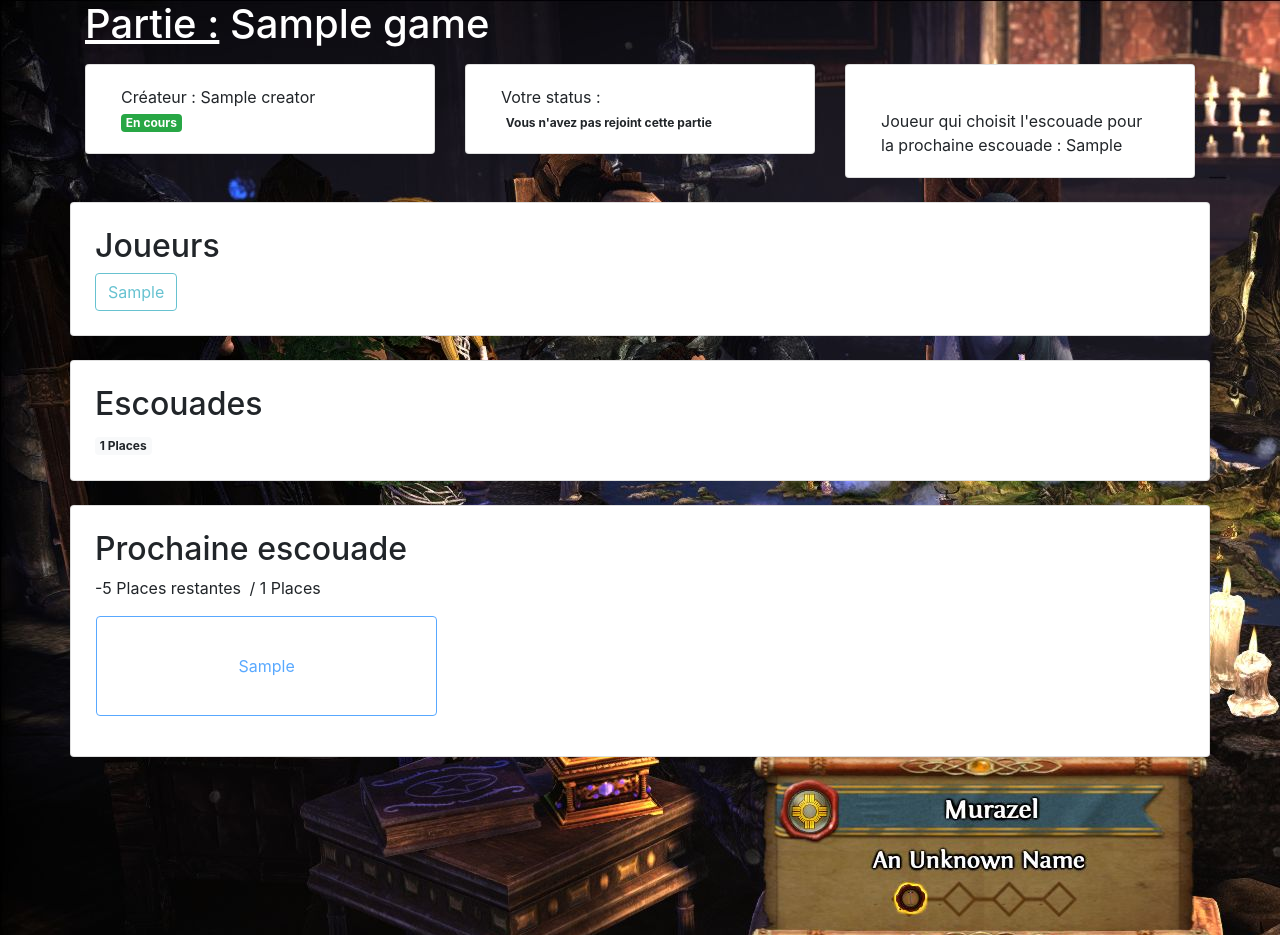
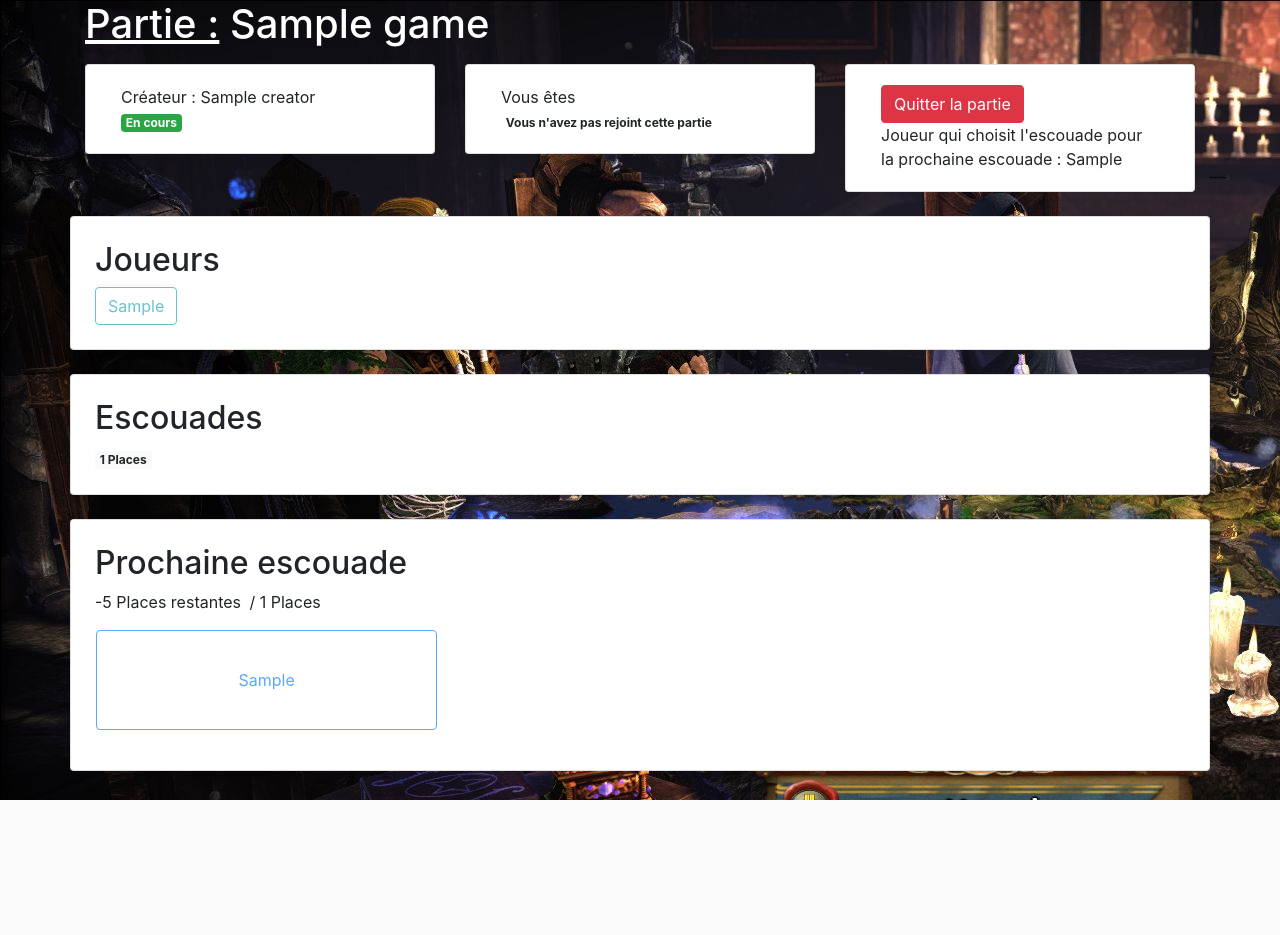
Before and after one commit to tcheymol/confistance, a Symfony app: template templates/game/index.html.twig in a window 1280 px wide. After the commit the page ends 800 px from the top, so only its background shows below. Run offline with Twig, Linux system fonts and the light colour scheme; the template is opened without the code that fills it: most values are stand-ins (such as "Sample title", 1, 10 or a date in 2020); style sheets or scripts are compiled from the project's sources; some libraries are stand-ins or nearby versions.

Commit message:
✨ [Leave game] Add button

```diff
--- a/templates/game/index.html.twig
+++ b/templates/game/index.html.twig
@@ -22,16 +22,17 @@
             <div class="col-4">
                 <div class="card col-12">
                     <div class="card-body">
-                        <span>Votre status : </span>
+                        <span>Vous êtes </span>
                         {% if not currentUserParticipant %}
                             <span class="badge badge-error">Vous n'avez pas rejoint cette partie</span>
                         {% else %}
                             {% if currentUserParticipant.isSpy %}
                                 <span class="badge badge-primary">ESPION</span>
+                                <br/>
                                 Les autres espions sont :
                                 {% for participant in game.participants %}
-                                    {% if participant.spy %}
-                                        <span>{{ participant.appUser }}</span>
+                                    {% if participant.spy and participant != currentUserParticipant %}
+                                        <span>{{ participant.appUser }}, </span>
                                     {% endif %}
                                 {% endfor %}
                             {% else %}
@@ -45,9 +46,12 @@
                 <div class="card col-12">
                     <div class="card-body">
                         {% if not game.isStarted and app.user == game.creator %}
-                            <a href="{{ url('start_game', {'id': game.id}) }}" class="btn btn-success">Commencer la
+                            <a href="{{ url('start_squad', {'id': game.id}) }}" class="btn btn-success">Commencer la
                                 partie</a>
+                            <br/>
                         {% endif %}
+                        <a href="{{ url('leave_game', {'id': game.id}) }}" class="btn btn-danger">Quitter la
+                            partie</a>
                         <br/>
                         {% if game.currentPlayer is not null and not game.isOver %}
                             {% if app.user == game.currentPlayer.appUser %}
@@ -144,8 +148,8 @@
                             {% endif %}
                         {% endfor %}
                     </div>
-                    <div class="col-12">
-                        <div class="row">
+                    <div class="row">
+                        <div class="ml-auto">
                             {% if game.getCurrentSquad.status == 'STATUS_PLAYING' %}
                                 <a href="{{ url('squad', {'id': game.getCurrentSquad.id}) }}"
                                    class="btn btn-success text-white ml-auto">Voir l'escouade en cours</a>
```
Also changed, not shown: src/Controller/GameController.php (+23 -0 lines), 1 other file.
